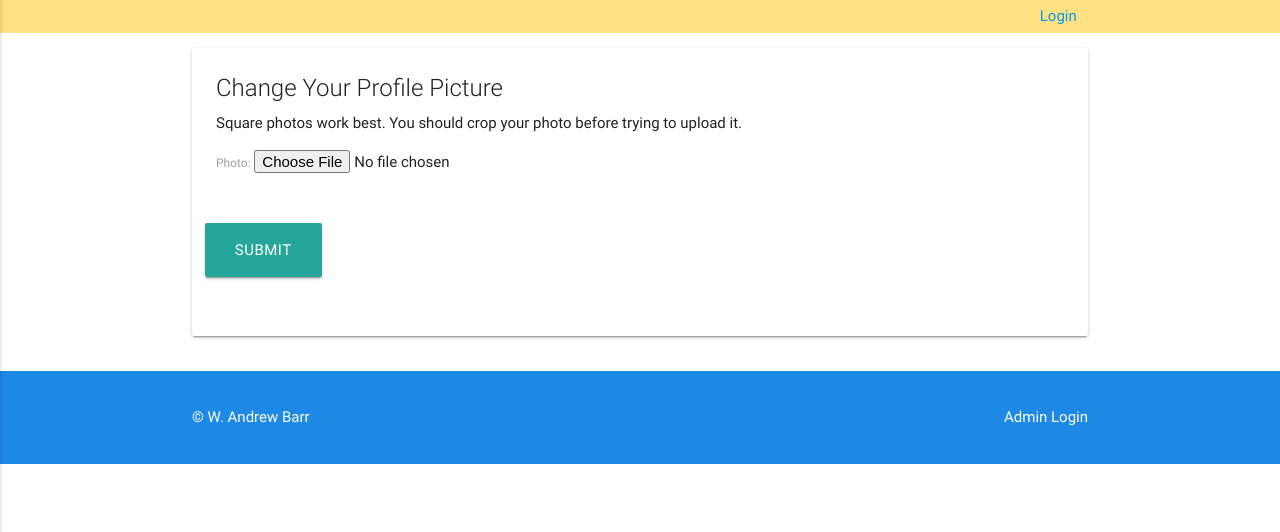
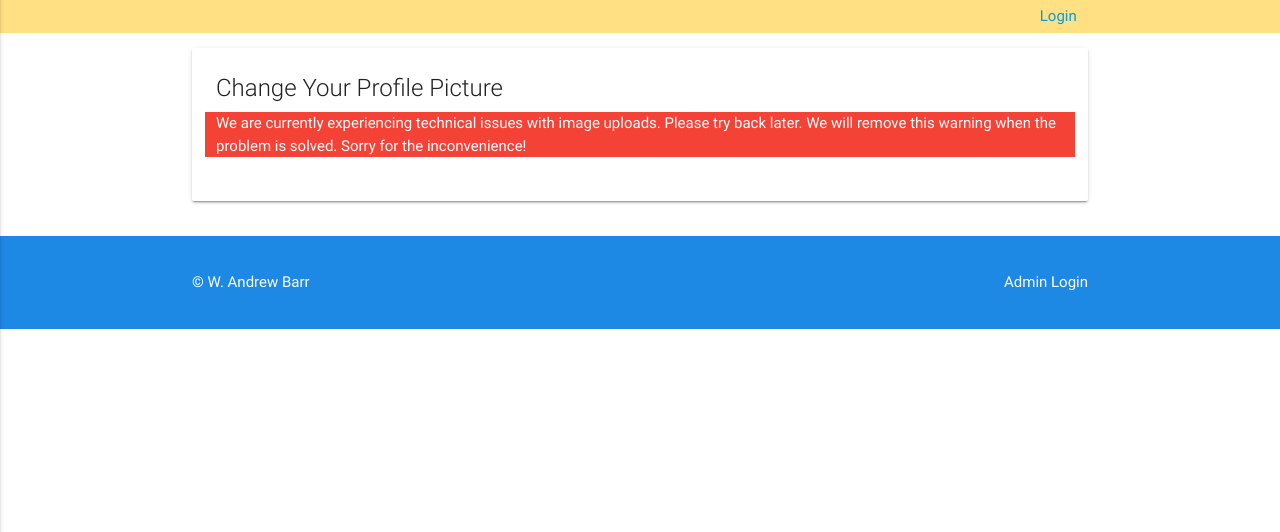
Before and after one commit to wabarr/physanth-phylogeny-v2, a Django app: template templates/change_profile_pic.html in a window 1280 px wide. Shown: the part 64-596 px from the top of the page. Run offline with Django 3.2, Linux system fonts and the light colour scheme; the template is opened without the code that fills it: values that come from a table or form of the project are taken from there, others are empty; parts of the project's set-up code (start-up, migrations or seed data) failed here and were passed over; some libraries are stand-ins or nearby versions.

Commit message:
add warnings

```diff
--- a/templates/change_profile_pic.html
+++ b/templates/change_profile_pic.html
@@ -11,8 +11,12 @@
                     <div class="card">
                         <div class="card-content">
                             <span class="card-title">Change Your Profile Picture</span>
-                            <p>Square photos work best. You should crop your photo before trying to upload it. </p>
-                            <div class="row section">
+                            <div class="row red white-text">
+                                        <div class="col s12">
+                                            We are currently experiencing technical issues with image uploads. Please try back later.  We will remove this warning when the problem is solved. Sorry for the inconvenience!
+                                        </div>
+                                    </div>
+                            {% comment %}<div class="row section">
                                 <div class="col s12">
                                     {{ form.photo.errors }}
                                     {{ form.photo.label_tag }}
@@ -28,7 +32,7 @@
                                     </p>
 
                                 </div>
-                            </div>
+                            </div>{% endcomment %}
                         </div>
                     </div>
                 </form>
```
Also changed, not shown: templates/upload_profile_pic.html (+7 -2 lines).
